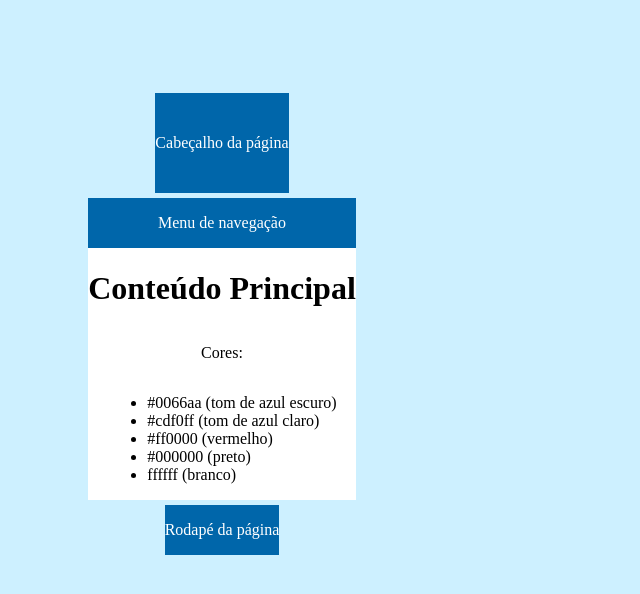
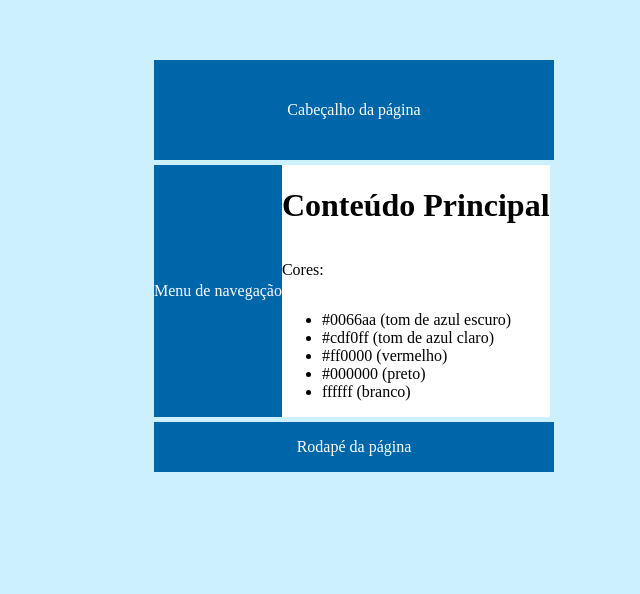
Before and after one commit to reistill/MenuResponsivo, a plain HTML site: page index.html in a window 1280 px wide. Shown: the part 134-728 px from the top of the page, without its empty margins (286-926 px from the left). Drawn offline with Linux system fonts and the light colour scheme.

Commit message:
commit do bem

```diff
--- a/style.css
+++ b/style.css
@@ -1,10 +1,15 @@
 #suprema {
     display: flex;
     flex-direction: column;
+
+    width: 400px;
+}
+
+html, body {
+    display: flex;
     justify-content: center;
     align-items: center;
-    height: 900px;
-    width: 1000px;
+    height: 100%;
 }
 
 .flex-similar {
@@ -24,16 +29,19 @@
 .conteudo-flex {
     display: flex;
     flex-direction: column;
-    justify-self: start;
     text-align: start;
-    align-items: center;
+
 
     color: rgb(0, 0, 0);
     background-color: #ffffff;
 }
 
+.menu-conteudo-flex {
+    display: flex;
+    flex-direction: column;
+}
 
-@media (mix-width:600px) {
+@media (min-width:600px) {
     .menu-conteudo-flex {
         flex-direction: row;
     }
```
Also changed, not shown: index.html (line endings or trailing spaces).
